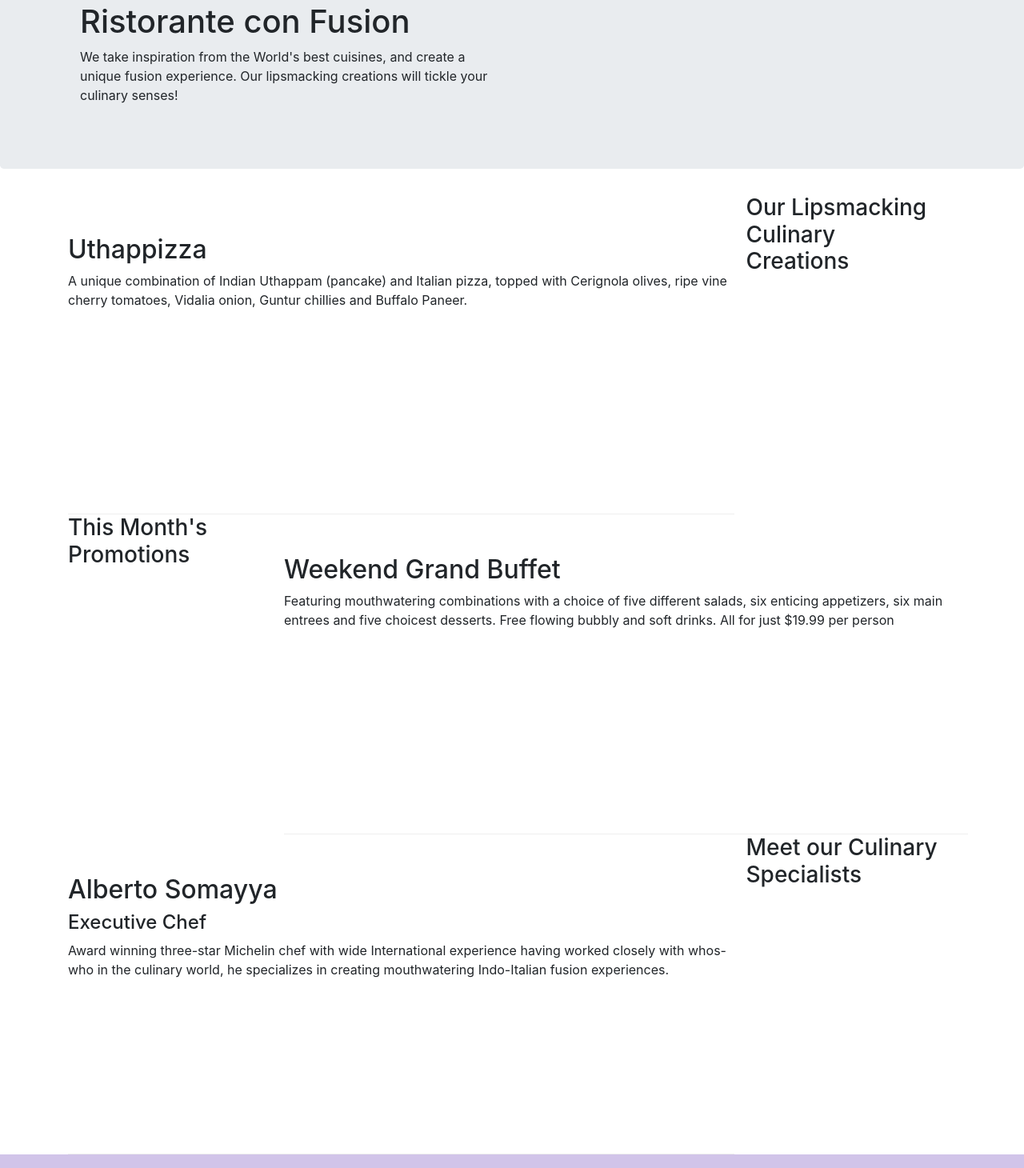
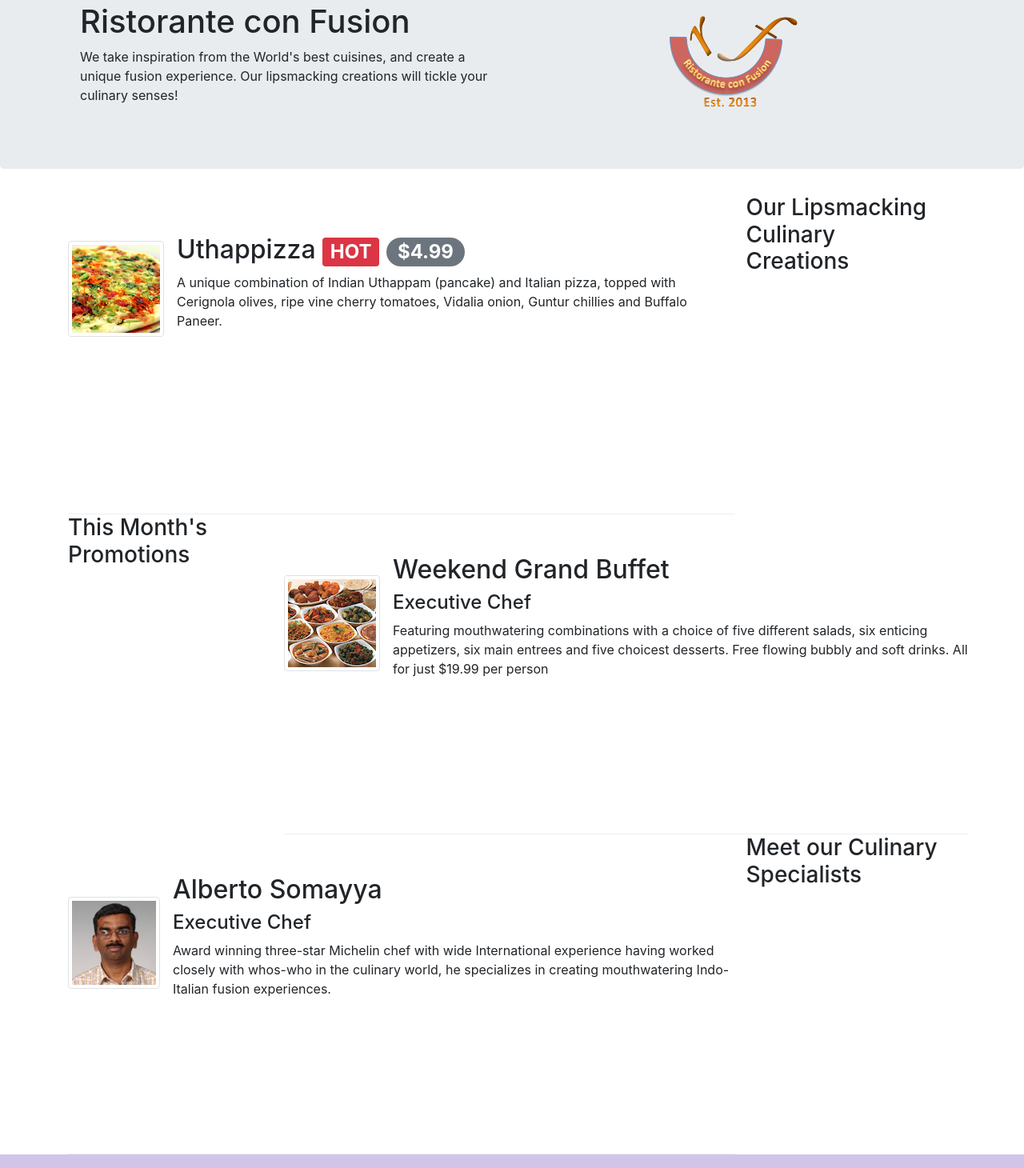
Before and after one commit to kaushikbhat07/coursera-bootstrap, a website: page index.html in a window 1280 px wide. Shown: the part 111-1571 px from the top of the page at 80% size. Drawn offline with nearby package versions, Linux system fonts and the light colour scheme.

Commit message:
Alerting users

```diff
--- a/index.html
+++ b/index.html
@@ -17,7 +17,7 @@
 			<button class="navbar-toggler" type="button" data-toggle="collapse" data-target="#Navbar">
 				<span class="navbar-toggler-icon"></span>
 			</button>
-			<a class="navbar-brand" href="index.html">Ristorante Con Fusion</a>
+			<a class="navbar-brand mr-auto" href="#"><img src="img/logo.png" height="30" width="41"></a>
 			<div class="collapse navbar-collapse" id="Navbar">
 				<ul class="navbar-nav mr-auto">
 					<li class="nav-item active"><a class="nav-link" href="index.html"><span
@@ -42,7 +42,8 @@
 					<p>We take inspiration from the World's best cuisines, and create a unique fusion experience. Our
 						lipsmacking creations will tickle your culinary senses!</p>
 				</div>
-				<div class="col-12 col-sm">
+				<div class="col-12 col-sm align-self-center text-center">
+					<img src="img/logo.png" class="img-fluid">
 				</div>
 			</div>
 		</div>
@@ -54,9 +55,19 @@
 				<h3>Our Lipsmacking Culinary Creations</h3>
 			</div>
 			<div class="col col-sm order-sm-first col-md row-content">
-				<h2>Uthappizza</h2>
-				<p class="">A unique combination of Indian Uthappam (pancake) and Italian pizza, topped with Cerignola
-					olives, ripe vine cherry tomatoes, Vidalia onion, Guntur chillies and Buffalo Paneer.</p>
+				<div class="media">
+					<img class="d-flex mr-3 img-thumbnail align-self-center" src="img/uthappizza.png" alt="Uthappizza">
+					<div class="media-body">
+						<h2 class="mt-0">Uthappizza
+							<span class="badge badge-danger">HOT</span>
+							<span class="badge badge-pill badge-secondary">$4.99</span>
+						</h2>
+						<p class="d-none d-sm-block">A unique combination of Indian Uthappam (pancake) and
+							Italian pizza, topped with Cerignola olives, ripe vine
+							cherry tomatoes, Vidalia onion, Guntur chillies and
+							Buffalo Paneer.</p>
+					</div>
+				</div>
 			</div>
 		</div>
 
@@ -66,10 +77,20 @@
 				<h3>This Month's Promotions</h3>
 			</div>
 			<div class="col col-sm col-md row-content">
-				<h2>Weekend Grand Buffet</h2>
-				<p class="">Featuring mouthwatering combinations with a choice of five different salads, six enticing
-					appetizers, six main entrees and five choicest desserts. Free flowing bubbly and soft drinks. All
-					for just $19.99 per person </p>
+				<div class="media">
+					<img class="d-flex mr-3 img-thumbnail align-self-center" src="img/buffet.png"
+						alt="Buffet">
+					<div class="media-body">
+						<h2 class="mt-0">Weekend Grand Buffet</h2>
+						<h4>Executive Chef</h4>
+						<p class="d-none d-sm-block">Featuring mouthwatering combinations with a choice of five
+							different salads, six enticing
+							appetizers, six main entrees and five choicest desserts. Free flowing bubbly and soft
+							drinks. All
+							for just $19.99 per person
+						</p>
+					</div>
+				</div>
 			</div>
 		</div>
 
@@ -78,11 +99,19 @@
 				<h3>Meet our Culinary Specialists</h3>
 			</div>
 			<div class="col col-sm order-sm-first col-md row-content">
-				<h2>Alberto Somayya</h2>
-				<h4>Executive Chef</h4>
-				<p class="">Award winning three-star Michelin chef with wide International experience having worked
-					closely with whos-who in the culinary world, he specializes in creating mouthwatering Indo-Italian
-					fusion experiences. </p>
+				<div class="media">
+					<img class="d-flex mr-3 img-thumbnail align-self-center" src="img/alberto.png"
+						alt="Alberto Somayya">
+					<div class="media-body">
+						<h2 class="mt-0">Alberto Somayya</h2>
+						<h4>Executive Chef</h4>
+						<p class="d-none d-sm-block">Award winning three-star Michelin chef with wide
+							International experience having worked closely with
+							whos-who in the culinary world, he specializes in
+							creating mouthwatering Indo-Italian fusion experiences.
+						</p>
+					</div>
+				</div>
 			</div>
 		</div>
 	</div>
```
Also changed, not shown: aboutus.html (+4 -4 lines), contactus.html (+4 -8 lines), img/alberto.png (added), img/buffet.png (added), img/logo.png (added), img/uthappizza.png (added), 1 other file.
